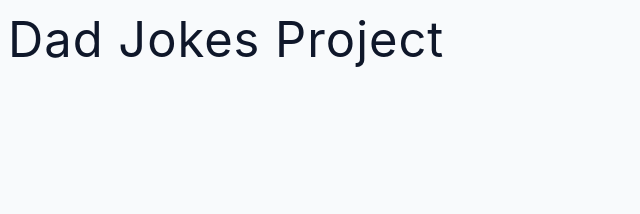
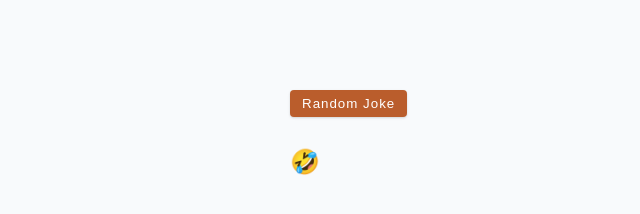
Before and after one commit to Tronadis/JSbyJS, a plain HTML site: page Projects/21-dad-jokes/index.html in a window 1280 px wide. Shown: the whole page, without its empty margins (0-640 px from the left). Drawn offline with Linux system fonts and the light colour scheme.

Commit message:
add button and paragraph

```diff
--- a/Projects/21-dad-jokes/index.html
+++ b/Projects/21-dad-jokes/index.html
@@ -8,8 +8,10 @@
 		<link rel="stylesheet" href="./styles.css" />
 	</head>
 	<body>
-		<h1>dad jokes project</h1>
-
+		<div class="container">
+			<button class="btn">random joke</button>
+			<p class="result">🤣</p>
+		</div>
 		<script src="./app.js"></script>
 	</body>
 </html>
```
